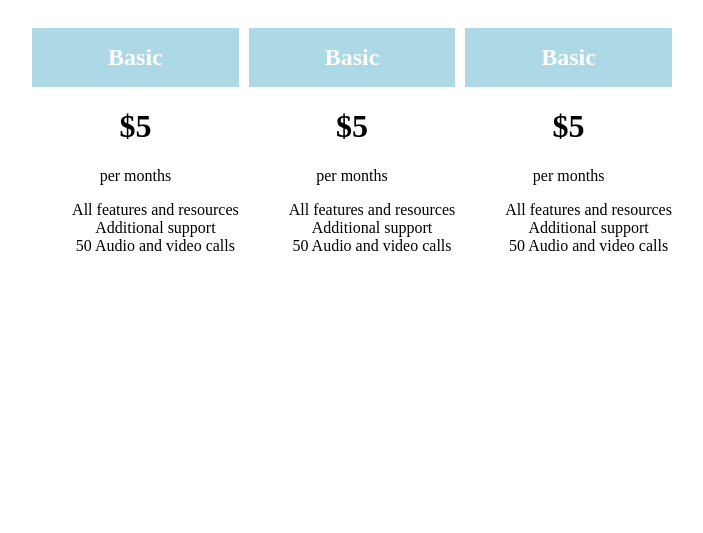
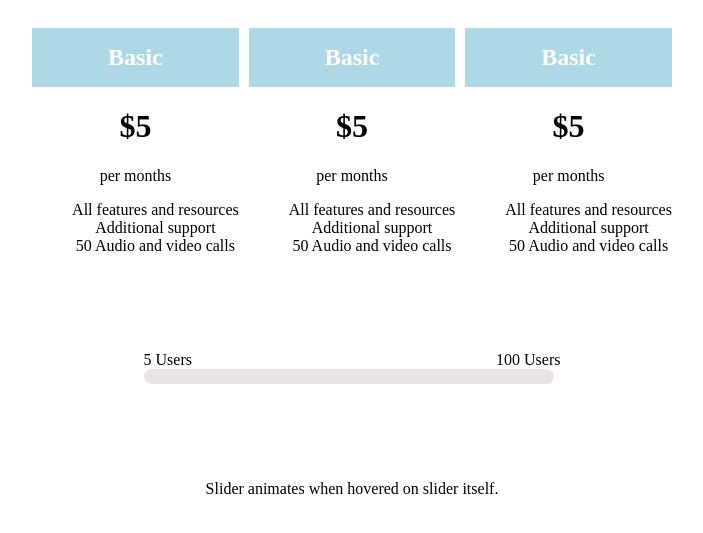
Before and after one commit to binaya-batas/outside_internship, a PHP site: page /CSS/Assessment-14/index.html in a window 1280 px wide. Shown: the top 533 px of the page, without its empty margins (288-991 px from the left). Run offline with PHP 8.4, Linux system fonts and the light colour scheme.

Commit message:
Assesment-14 on progress.

```diff
--- a/CSS/Assessment-14/index.html
+++ b/CSS/Assessment-14/index.html
@@ -55,6 +55,21 @@
                 </ul>
             </div>
         </div>
+
+        <div class="slider">
+            <div class="slider__list">
+                <p class="slider__list__left">5 Users</p>
+                <p class="slider__list__right">100 Users</p>
+                <div class="slider__list__bar">
+                    <div class="slider__list__bar--animation">
+
+                    </div>
+                </div>
+
+            </div>
+        </div>
+
+        <p>Slider animates when hovered on slider itself.</p>
     </div>
 </body>
 </html>
--- a/CSS/Assessment-14/style.css
+++ b/CSS/Assessment-14/style.css
@@ -2,6 +2,8 @@
     display: flex;
     align-items: center;
     justify-content: center;
+    flex-direction: column;
+    row-gap: 80px;
 }
 
 .plans {
@@ -32,3 +34,26 @@
 li {
     list-style-type: none;
 }
+
+.slider__list__left, .slider__list__right {
+    display: inline;
+}
+
+.slider__list__right {
+    margin-left: 300px;
+}
+
+.slider__list__bar {
+    width: 410px;
+    height: 15px;
+    border-radius: 15px;
+    background-color: rgb(234, 227, 227);
+}
+
+.slider__list__bar:hover > .slider__list__bar--animation {
+    width: 200px;
+    height: 15px;
+    border-radius: 15px;
+    background-color: lightblue;
+    transition: 0.6s;
+}
```
